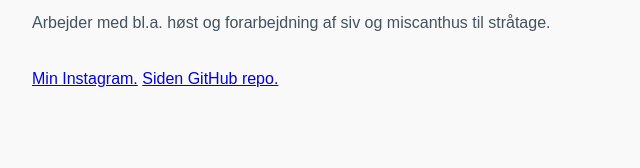
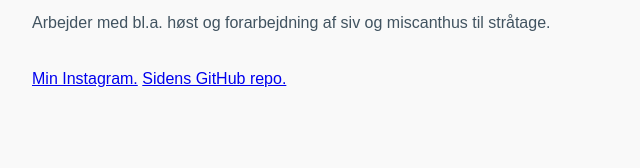
Before and after one commit to SeaPie/seapie.github.io, a plain HTML site: page index.html in a window 1280 px wide. Shown: the part 420-588 px from the top of the page, 0-640 px from the left. Drawn offline with Linux system fonts and the light colour scheme.

Commit message:
Update index.html

```diff
--- a/index.html
+++ b/index.html
@@ -80,7 +80,7 @@
     <p>Arbejder med bl.a. høst og forarbejdning af siv og miscanthus til stråtage.<br></p>
   <p>
     <a href="https://www.instagram.com/ditlevguld" target="_blank">Min Instagram.</a>
-	<a href="https://github.com/SeaPie/seapie.github.io" target="_blank">Siden GitHub repo.</a>
+	<a href="https://github.com/SeaPie/seapie.github.io" target="_blank">Sidens GitHub repo.</a>
   </p>
   </div>
 
```
